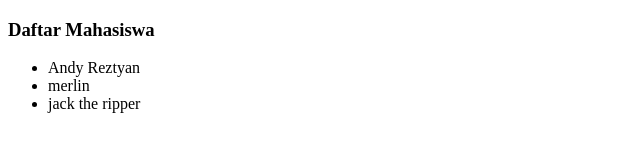
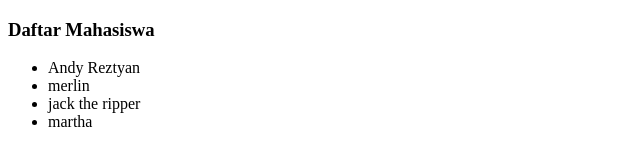
Before and after one commit to moexfire/MXF-git-test2, a plain HTML site: page mahasiswa.html in a window 1280 px wide. Shown: the full height of the page, 0-640 px from the left. Drawn offline with Linux system fonts and the light colour scheme.

Commit message:
menambah data mahasiswa

```diff
--- a/mahasiswa.html
+++ b/mahasiswa.html
@@ -15,6 +15,7 @@
         <li>Andy Reztyan</li>
         <li>merlin</li>
         <li>jack the ripper</li>
+        <li>martha</li>
     </ul>
 </body>
 
```
